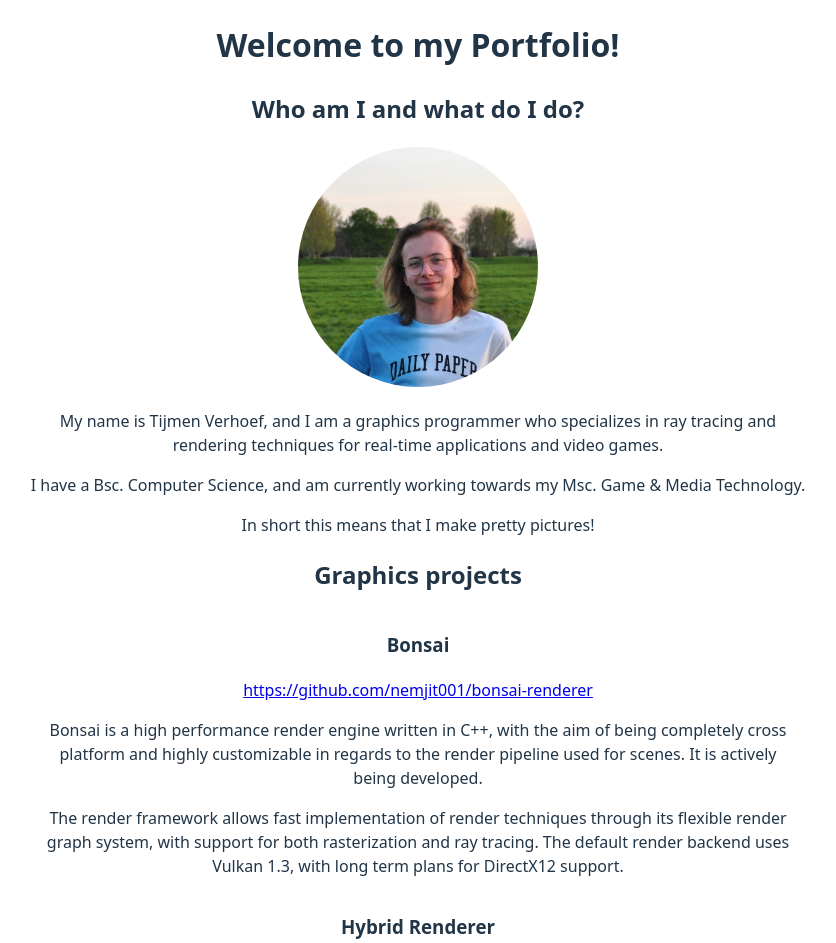
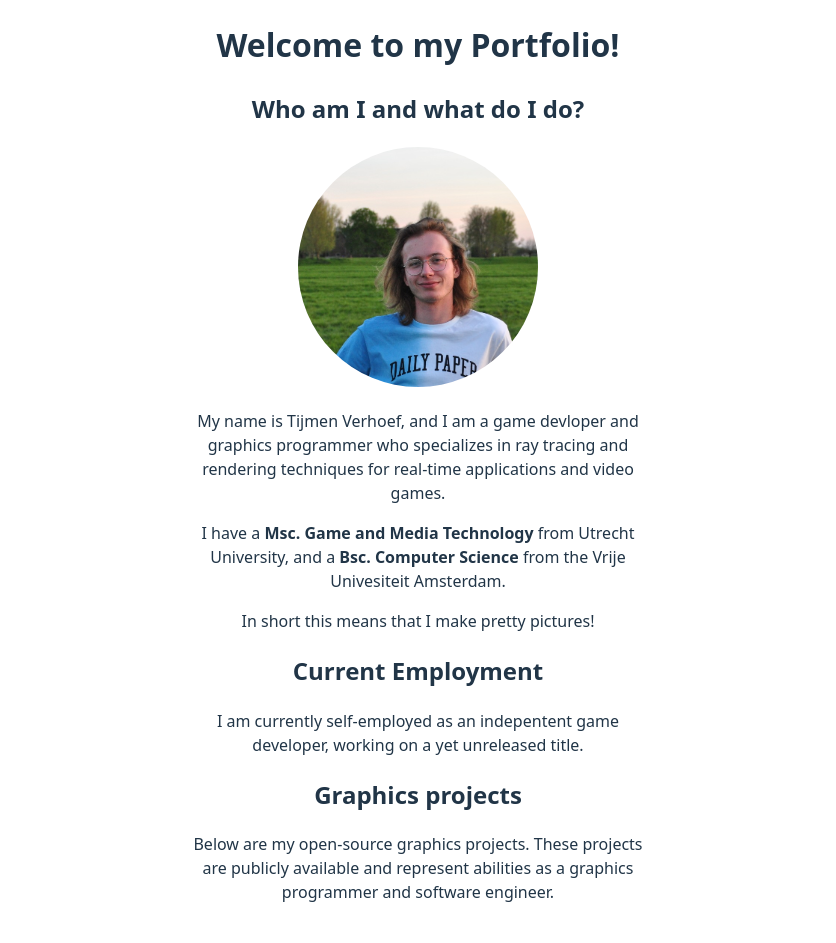
Before and after one commit to nemjit001/nemjit001.github.io, a React (Vite) app: page / in a window 1280 px wide. Shown: the top 943 px of the page, without its empty margins (222-1058 px from the left). Built offline with nearby package versions, Linux system fonts and the light colour scheme.

Commit message:
updates education & adds employment

```diff
--- a/src/App.css
+++ b/src/App.css
@@ -3,7 +3,7 @@
 }
 
 .content {
-  padding: 0rem 30rem;
+  padding: 0rem 35rem;
 }
 
 @media (width < 1000px) {
@@ -12,14 +12,20 @@
   }
 }
 
-@media (100px <= width < 1280px) {
+@media (100px <= width < 800px) {
   .content {
     padding: 0rem 5rem;
   }
 }
 
+@media (800px <= width < 1280px) {
+  .content {
+    padding: 0rem 10rem;
+  }
+}
+
 @media (1280px <= width < 1600px) {
   .content {
-    padding: 0rem 15rem;
+    padding: 0rem 25rem;
   }
 }
--- a/src/App/AboutMe.css
+++ b/src/App/AboutMe.css
@@ -1,6 +1,10 @@
 .headshot-image {
     border-radius: 32rem;
     width: 15rem;
+}
+
+.education {
+    font-weight: bold;
 }
 
 @media (width < 800px) {
--- a/src/App/AboutMe.tsx
+++ b/src/App/AboutMe.tsx
@@ -8,15 +8,20 @@ function AboutMe() {
             <section>
                 <img className='headshot-image' src={ProfilePic} alt='Profile picture showing me standing in a field' />
                 <p>
-                    My name is Tijmen Verhoef, and I am a graphics programmer who specializes in ray tracing and rendering techniques
+                    My name is Tijmen Verhoef, and I am a game devloper and graphics programmer who specializes in ray tracing and rendering techniques
                     for real-time applications and video games.
                 </p>
                 <p>
-                    I have a Bsc. Computer Science, and am currently working towards my Msc. Game & Media Technology.
+                    I have a <span className="education">Msc. Game and Media Technology</span> from
+                    Utrecht University, and a <span className="education">Bsc. Computer Science</span> from the Vrije Univesiteit Amsterdam.
                 </p>
                 <p>
                     In short this means that I make pretty pictures!
                 </p>
+            </section>
+            <h2>Current Employment</h2>
+            <section>
+                <p>I am currently self-employed as an indepentent game developer, working on a yet unreleased title.</p>
             </section>
         </>
     );
--- a/src/App/Projects.tsx
+++ b/src/App/Projects.tsx
@@ -53,6 +53,11 @@ function Projects() {
     return (
         <>
             <h2>Graphics projects</h2>
+            <section>
+                <p>
+                    Below are my open-source graphics projects. These projects are publicly available and represent abilities as a graphics programmer and software engineer.
+                </p>
+            </section>
             <section className='projects'>
                 { PROJECT_LIST.map((project, id) => ProjectEntry(id, project)) }
             </section>
```
Also changed, not shown: 1 other file (tests, documents, lock files or other folders).
